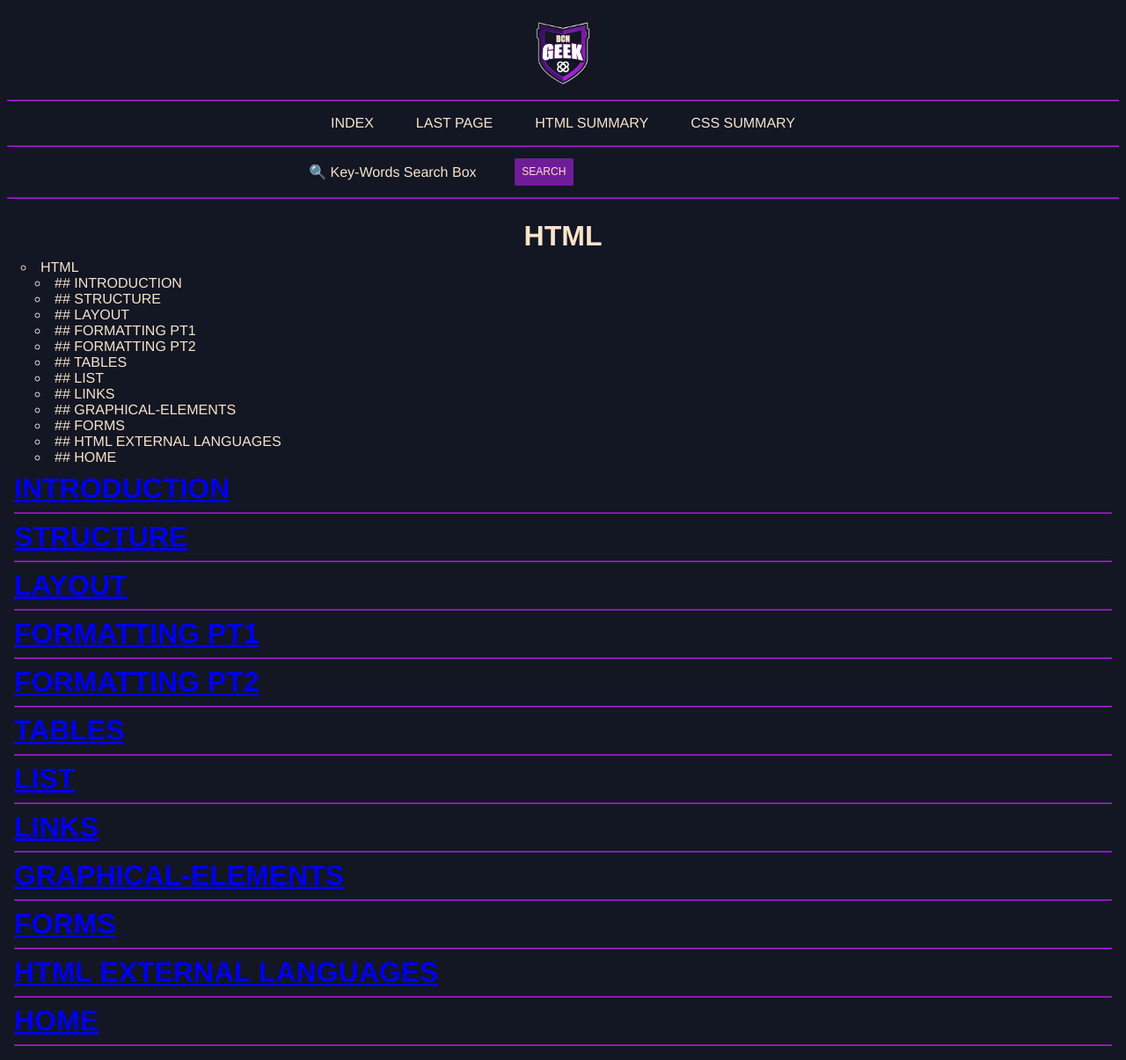
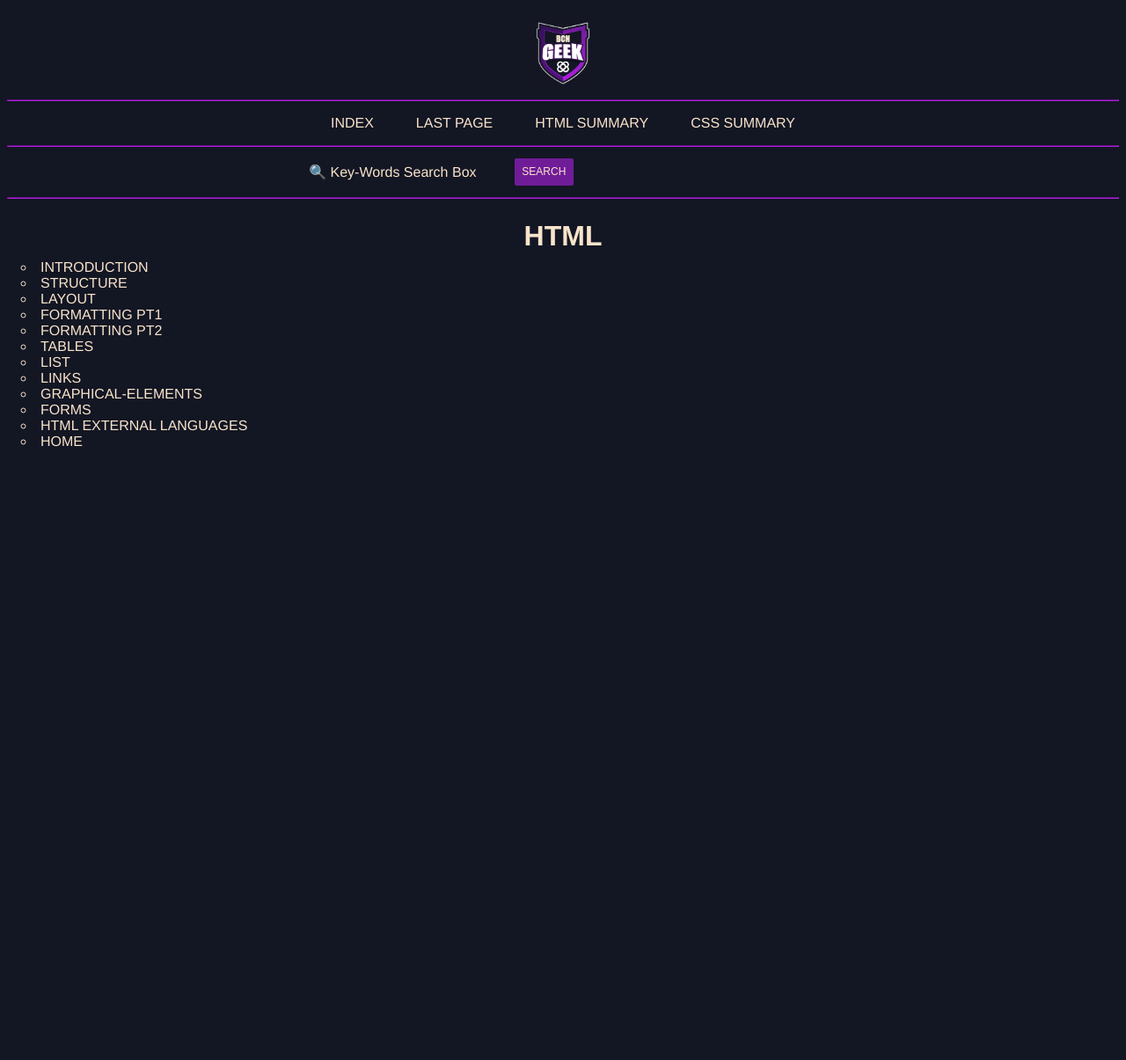
Before and after one commit to BCNGEEKS/Geekateca, a Jekyll site: the page built from BCNGEEK_SECTIONS/BCNGEEK_HTML/index.md, in a window 1280 px wide. Shown: the whole page at 88% size. Built offline with Jekyll 4.4.1, drawn with Linux system fonts in a browser that asks for light colours; our own code applies the rules of GitHub Pages for plain Markdown files; after the commit the page ends 900 px from its top, so only the background shows below that.

Commit message:
Update index.md

```diff
--- a/BCNGEEK_SECTIONS/BCNGEEK_HTML/index.md
+++ b/BCNGEEK_SECTIONS/BCNGEEK_HTML/index.md
@@ -6,41 +6,15 @@ date: 21th June 2022
 
 # HTML
 
-- [HTML](#html)
-  - [## INTRODUCTION](#-introduction)
-  - [## STRUCTURE](#-structure)
-  - [## LAYOUT](#-layout)
-  - [## FORMATTING PT1](#-formatting-pt1)
-  - [## FORMATTING PT2](#-formatting-pt2)
-  - [## TABLES](#-tables)
-  - [## LIST](#-list)
-  - [## LINKS](#-links)
-  - [## GRAPHICAL-ELEMENTS](#-graphical-elements)
-  - [## FORMS](#-forms)
-  - [## HTML EXTERNAL LANGUAGES](#-html-external-languages)
-  - [## HOME](#-HOME)
-
-## [INTRODUCTION](./html.md)
----
-## [STRUCTURE](./structure.md)
----
-## [LAYOUT](./layout.md)
----
-## [FORMATTING PT1](./formatting-pt1.md)
----
-## [FORMATTING PT2](./formatting-pt2.md)
----
-## [TABLES](./tables.md)
----
-## [LIST](./lists.md)
----
-## [LINKS](./links.md)
----
-## [GRAPHICAL-ELEMENTS](./graphical-elements.md)
----
-## [FORMS](./forms.md)
----
-## [HTML EXTERNAL LANGUAGES](./external-lenguages.md)
----
-## [HOME](../.././index.md)
----
+- [INTRODUCTION](./html.md)
+- [STRUCTURE](./structure.md)
+- [LAYOUT](./layout.md)
+- [FORMATTING PT1](./formatting-pt1.md)
+- [FORMATTING PT2](./formatting-pt2.md)
+- [TABLES](./tables.md)
+- [LIST](./lists.md)
+- [LINKS](./links.md)
+- [GRAPHICAL-ELEMENTS](./graphical-elements.md)
+- [FORMS](./forms.md)
+- [HTML EXTERNAL LANGUAGES](./external-lenguages.md)
+- [HOME](../.././index.md)
```
